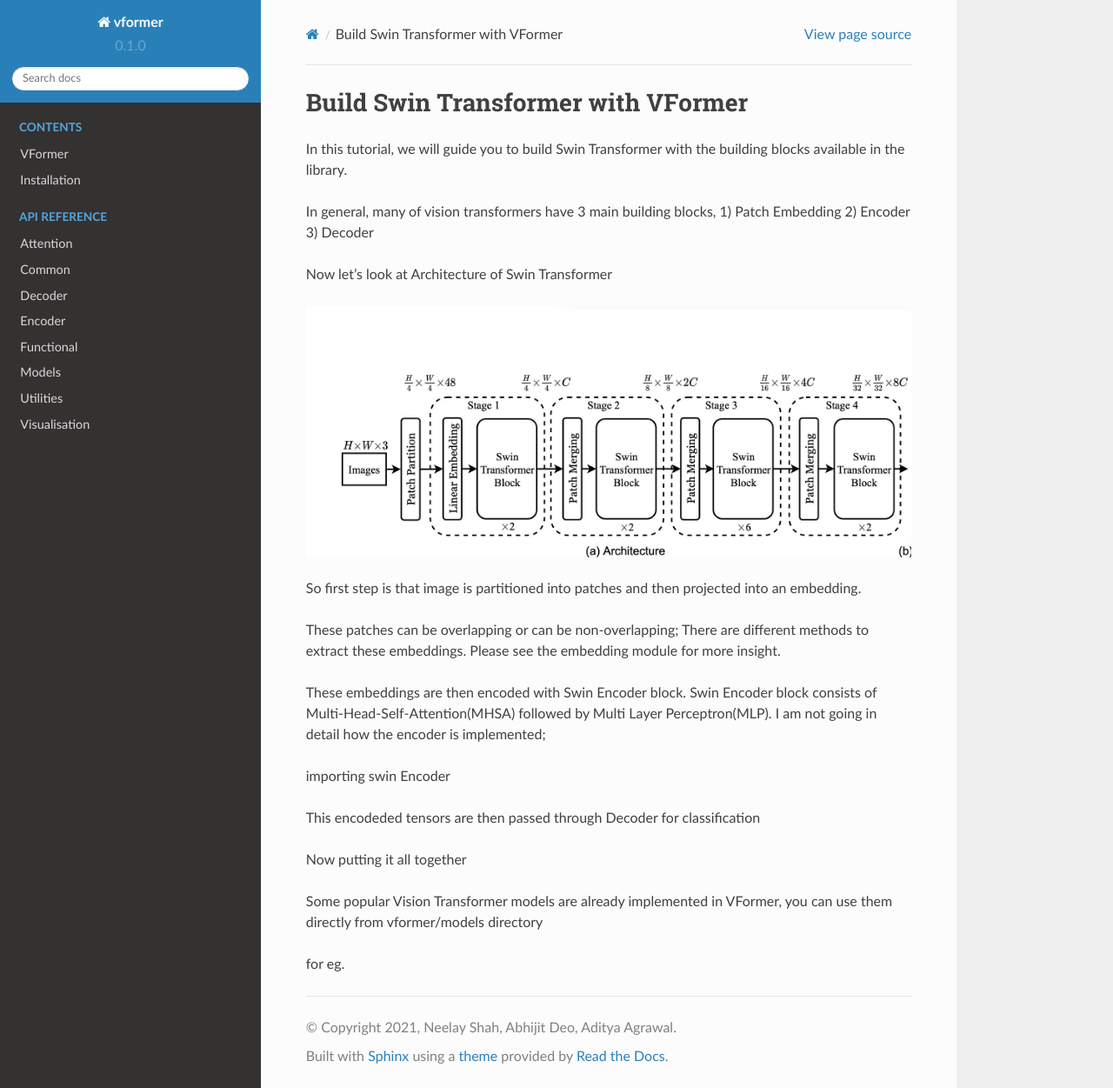
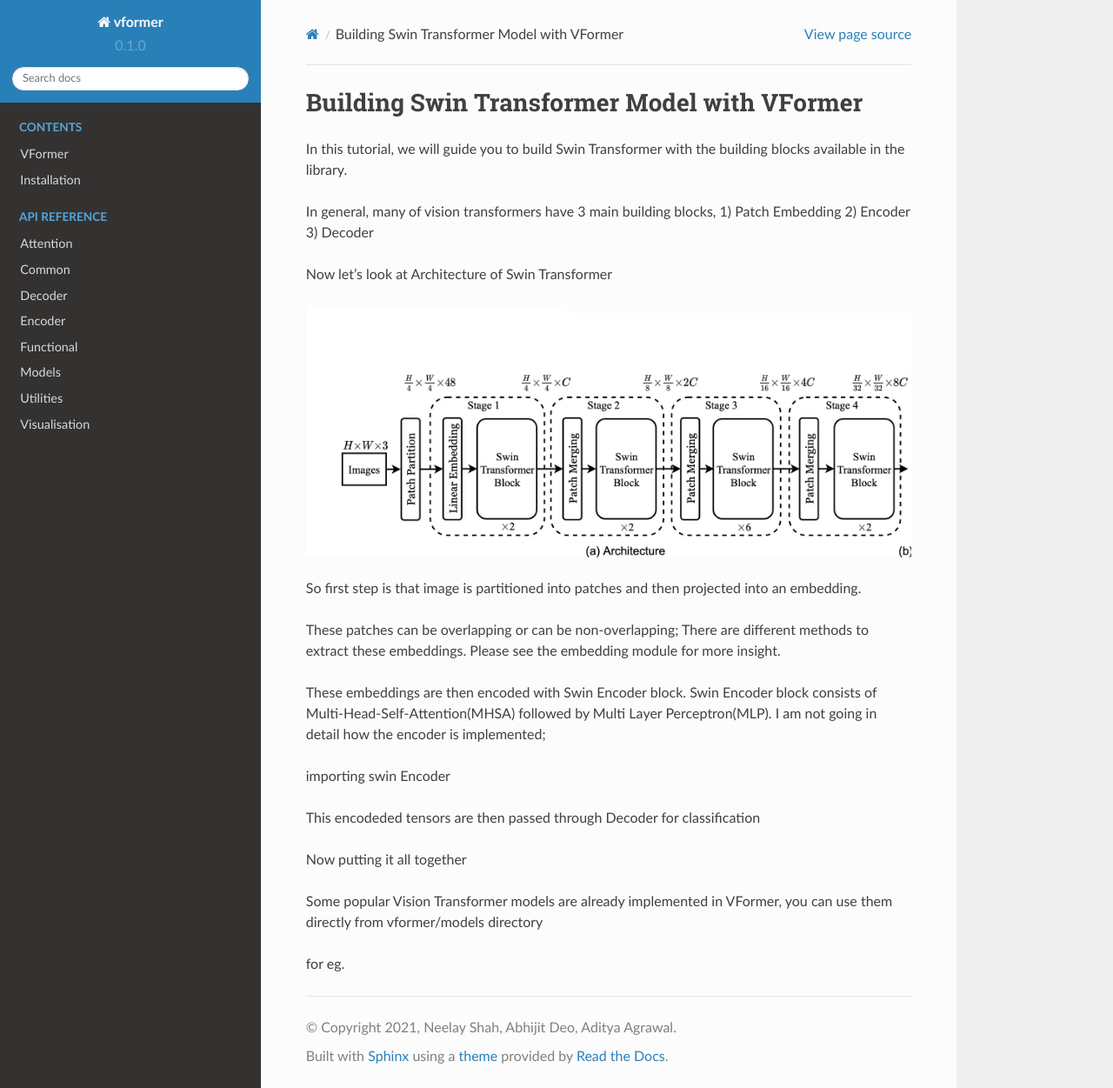
Before and after one commit to SforAiDl/vformer, a Sphinx documentation site: the page built from docs/Tutorial/Tutorial.rst, in a window 1280 px wide and 1251 px high. Shown: the whole window at 87% size. Built offline with Sphinx 7.4.7 and the Read the Docs theme 2.0.0, drawn with Linux system fonts in a browser that asks for light colours; pages that are not in the unit, such as notebooks, are missing from menus.

Commit message:
Tutorial added

```diff
--- a/docs/Tutorial/Tutorial.rst
+++ b/docs/Tutorial/Tutorial.rst
@@ -1,5 +1,5 @@
 ============
-Build Swin Transformer with VFormer
+Building Swin Transformer Model with VFormer
 ============
 
 In this tutorial, we will guide you to build Swin Transformer with the building blocks available in the library.
```
